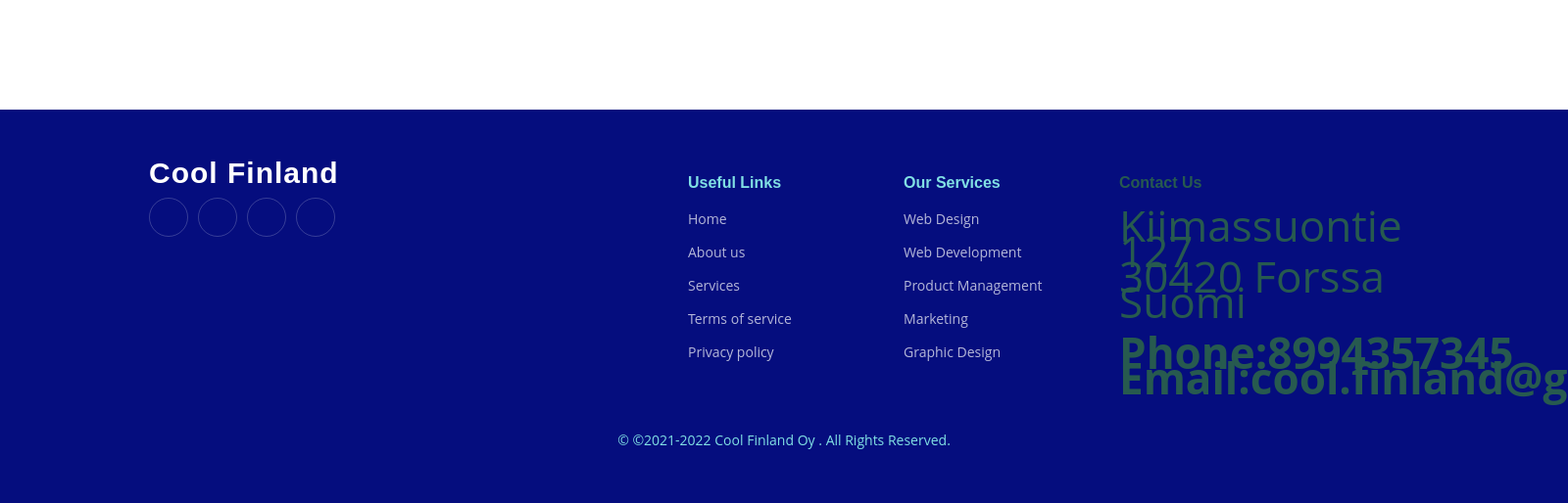
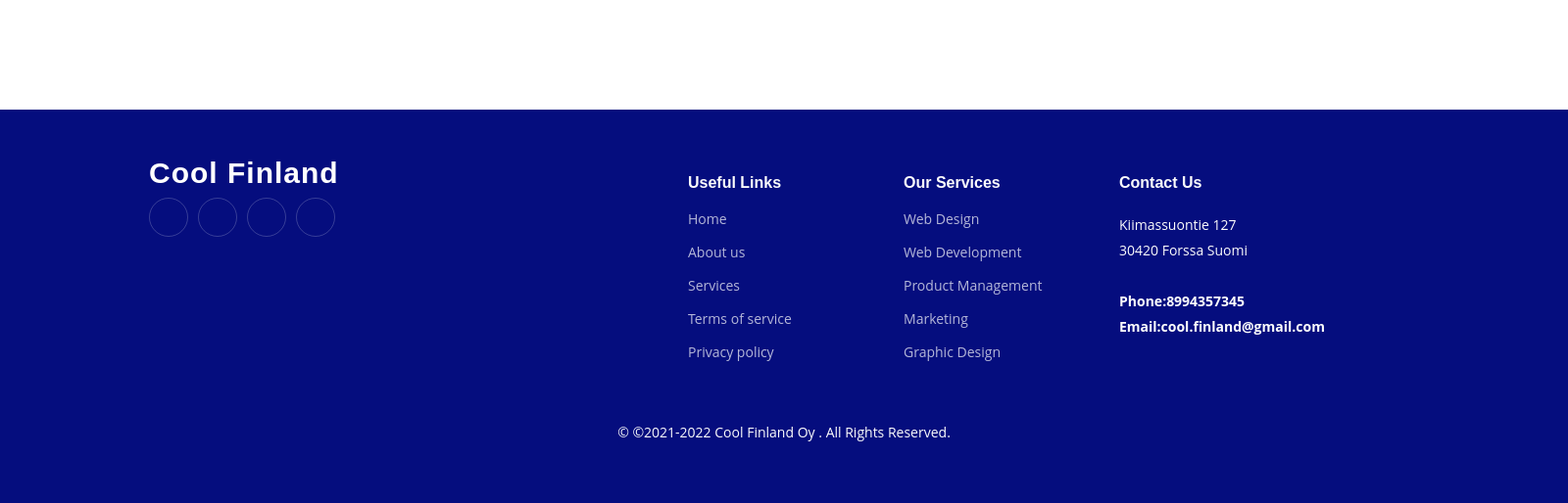
Before and after one commit to Arttu21003/DesignFactoryProject, a PHP site: page /Code/aboutus1.html in a window 1600 px wide; the page is wider, and only the part inside the window is pictured. Shown: the part 637-1151 px from the top of that part at 98% size. After the commit the page ends 1088 px from the top of that part, so only its background shows below. Run offline with PHP 8.4, Linux system fonts and the light colour scheme.

Commit message:
footer css

```diff
--- a/Code/aboutus.css
+++ b/Code/aboutus.css
@@ -818,7 +818,7 @@
     font-size: 14px;
     background-color:#050d7e;
     padding: 50px 0;
-    color: rgb(129, 224, 228);
+    color: rgb(252, 252, 252);
   }
 
   .footer .footer-info .logo {
@@ -940,12 +940,6 @@ body {
     margin-bottom: auto;
 }
 
-.text-center {
-    font-size: 44px;
-    color: rgb(39, 90, 79);
-    font-family: var(--font-default);
-}
-
 h1 {
     color: rgb(71, 48, 94);
 }
```
